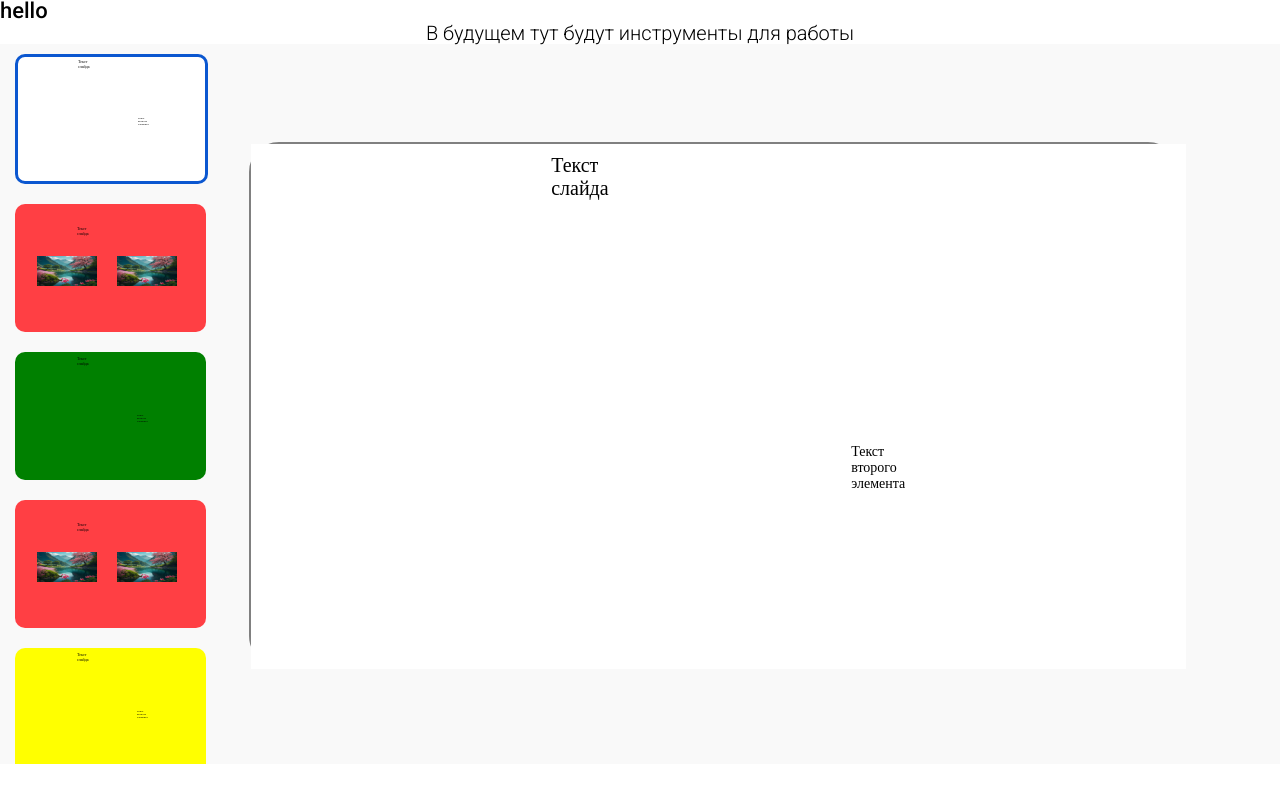
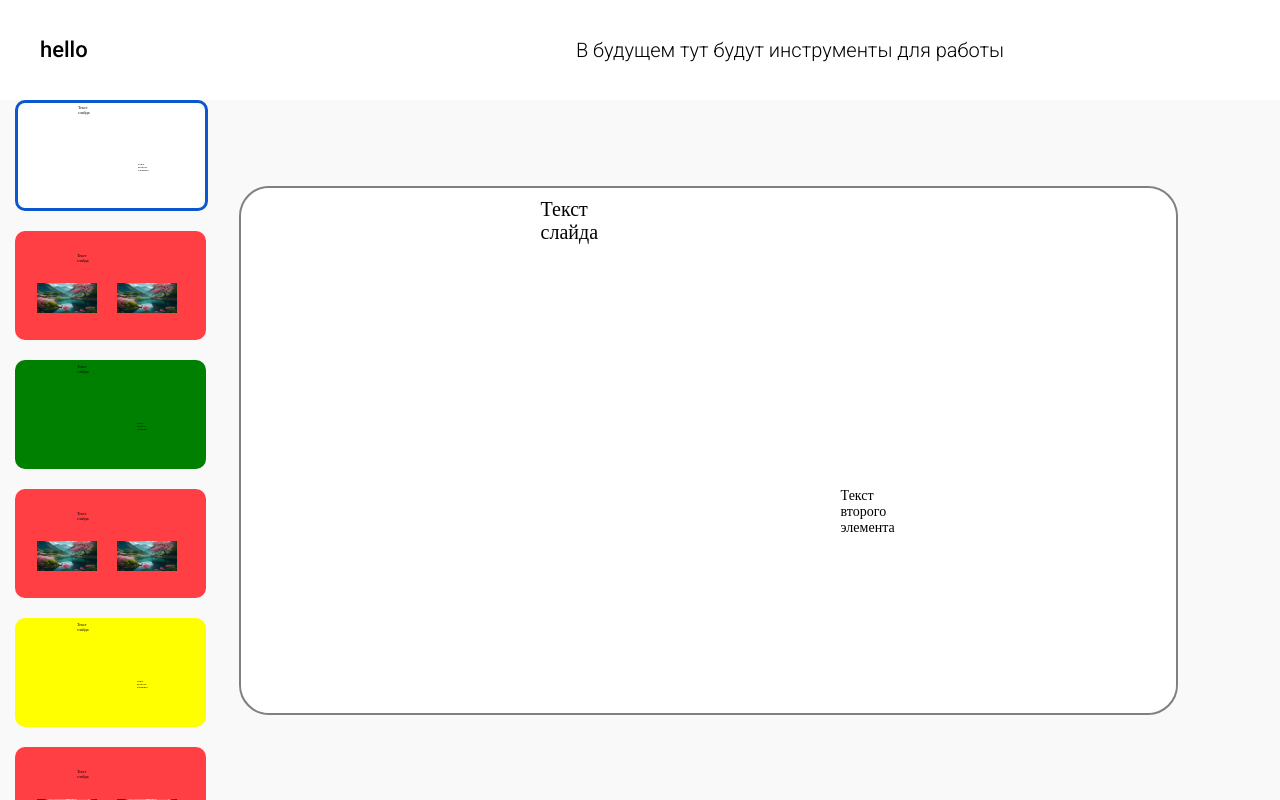
Before and after one commit to NikitaDudinov/Presentation_Maker, a React (Vite) app: page / in a window 1280 px wide. Built offline with nearby package versions, Linux system fonts and the light colour scheme.

Commit message:
поправил дизайн приложения

```diff
--- a/src/App.module.css
+++ b/src/App.module.css
@@ -5,7 +5,7 @@
 }
 
 .container {
-    height: 90vh;
+    height: calc(100vh - var(--topPanelHeight));
     display: flex;
     justify-content: space-between;
     align-items: center;
@@ -13,3 +13,7 @@
     box-sizing: border-box;
     padding-right: 8%;
 }
+
+:root {
+    --topPanelHeight: 100px;
+  }
--- a/src/views/slide/Slide.module.css
+++ b/src/views/slide/Slide.module.css
@@ -1,3 +1,4 @@
 .slide {
     position: relative;
+    border-radius: 30px;
 }
--- a/src/views/slidesList/SlidesList.module.css
+++ b/src/views/slidesList/SlidesList.module.css
@@ -2,18 +2,14 @@
     display: flex;
     flex-direction: column;
     box-sizing: border-box;
-    padding: 10px 15px;
-    width: 250px;
-    height: 90vh;
+    padding-inline: 15px;
+    max-height: 100%;
     gap: 20px;
     overflow-y: auto;
     overflow-x: hidden;
 }
 
 .slide {
-    position: relative;
-    width: 100%;
-    min-height: 124px;
     border-radius: 10px;
     border: 2px solid transparent;
     transition: border-color 0.3s ease;
--- a/src/views/topPanel/TopPanel.module.css
+++ b/src/views/topPanel/TopPanel.module.css
@@ -1,6 +1,6 @@
 .topPanel {
     width: 100%;
-    height: 10vh;
+    height: var(--topPanelHeight);
     background-color: #FFFFFF;
     display: flex;
     justify-content: space-between;
--- a/src/views/topPanel/TopPanel.tsx
+++ b/src/views/topPanel/TopPanel.tsx
@@ -6,7 +6,7 @@ type TopPanelProps = {
 
 const TopPanel = ({title}: TopPanelProps) => {
     return (
-        <div className={styles.TopPanel}>
+        <div className={styles.topPanel}>
             <p className={styles.presentationTitle}>{title}</p>
             <p className={styles.topPanelDescription}>В будущем тут будут инструменты для работы</p>
         </div>
--- a/src/views/workSpace/Workspace.module.css
+++ b/src/views/workSpace/Workspace.module.css
@@ -1,6 +1,6 @@
 .workspace {
-    width: calc(65vh * (16 / 9));
-    height: 65vh;
+    width: 935px;
+    height: 525px;
     position: relative;
     border-radius: 30px;
     border: 2px solid gray;
```
